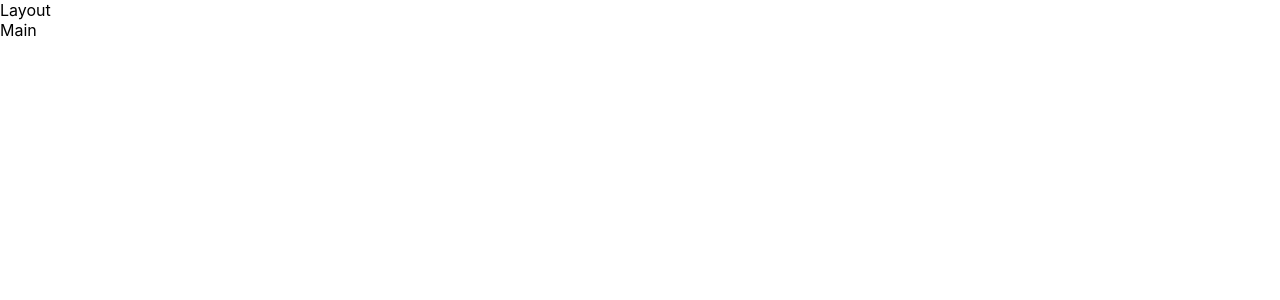
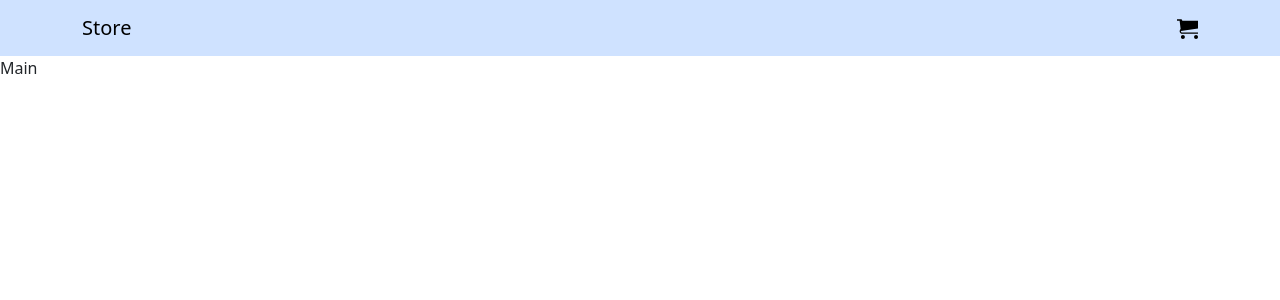
Before and after one commit to nsihor/react-ts-store, a React (Create React App) app: page / in a window 1280 px wide. Shown: the top 300 px of the page. Built offline with nearby package versions, Linux system fonts and the light colour scheme.

Commit message:
add header

```diff
--- a/src/App.tsx
+++ b/src/App.tsx
@@ -1,7 +1,8 @@
-import {Outlet, Route, Routes} from "react-router-dom";
+import {Route, Routes} from "react-router-dom";
 import {lazy, Suspense} from "react";
 
 import MainPage from "./pages/MainPage";
+import Layout from "./components/Layout/Layout";
 const ProductPage = lazy(() => import('./pages/ProductPage'));
 const CartPage = lazy(() => import('./pages/CartPage'));
 const OrderPage = lazy(() => import('./pages/OrderPage'));
@@ -10,7 +11,7 @@ function App() {
     return (
         <Suspense fallback={<div>Loading...</div>}>
             <Routes>
-                <Route path='/' element={<div>Layout <Outlet/></div>}>
+                <Route path='/' element={<Layout/>}>
                     <Route index element={<MainPage/>}/>
                     <Route path='cart' element={<CartPage/>}/>
                     <Route path='order' element={<OrderPage/>}/>
--- /dev/null
+++ b/src/components/Header/Header.tsx
@@ -0,0 +1,20 @@
+import Container from 'react-bootstrap/Container';
+import Navbar from 'react-bootstrap/Navbar';
+import {Link} from 'react-router-dom';
+// @ts-ignore
+import cartSvg from '../../images/cart.svg'
+const Header = () => (
+    <Navbar expand="lg" className="bg-primary-subtle">
+        <Container>
+            <Link to={"/"} className='navbar-brand' >Store</Link>
+            <Link to={"/cart"} className='icon-link'>
+                <svg xmlns="http://www.w3.org/2000/svg" width='21' viewBox="0 0 512 512">
+                    <path
+                        d="M192 464c0 26.51-21.49 48-48 48s-48-21.49-48-48 21.49-48 48-48 48 21.49 48 48zM512 464c0 26.51-21.49 48-48 48s-48-21.49-48-48 21.49-48 48-48 48 21.49 48 48zM512 256V64H128c0-17.673-14.327-32-32-32H0v32h64l24.037 206.027C73.39 281.756 64 299.777 64 320c0 35.348 28.654 64 64 64h384v-32H128c-17.673 0-32-14.327-32-32 0-.109.007-.218.008-.328L512 256z"/>
+                </svg>
+            </Link>
+        </Container>
+    </Navbar>
+)
+
+export default Header;
--- /dev/null
+++ b/src/components/Layout/Layout.tsx
@@ -0,0 +1,15 @@
+import { Outlet } from "react-router-dom";
+import Header from "../Header/Header";
+// import Footer from "../Footer/Footer";
+
+const Layout = () => {
+    return (
+        <>
+            <Header />
+            <Outlet />
+            {/*<Footer />*/}
+        </>
+    );
+};
+
+export default Layout;
--- a/src/index.tsx
+++ b/src/index.tsx
@@ -1,6 +1,7 @@
 import React from 'react';
 import ReactDOM from 'react-dom/client';
 import './index.css';
+import "bootstrap/dist/css/bootstrap.min.css";
 import App from './App';
 import reportWebVitals from './reportWebVitals';
 import {BrowserRouter} from "react-router-dom";
```
Also changed, not shown: package.json (+12 -12 lines), 1 other file (tests, documents, lock files or other folders).
